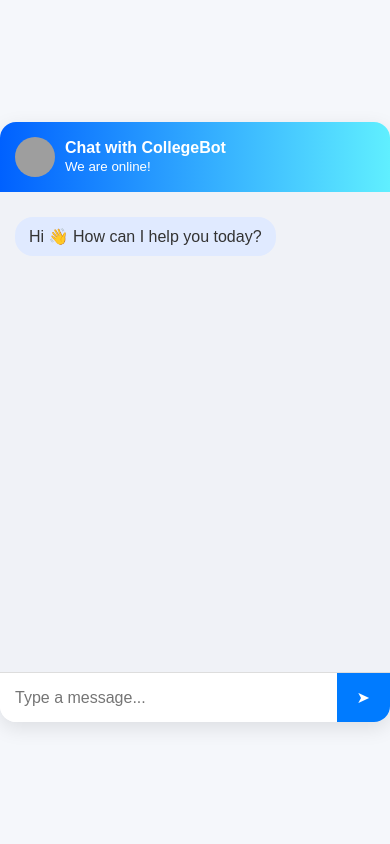
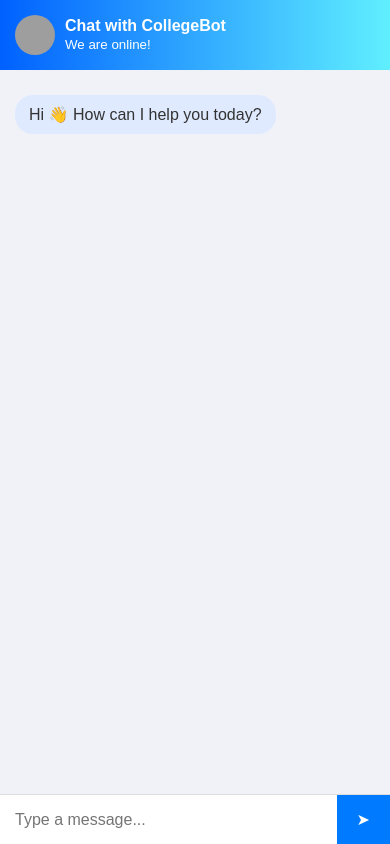
Before and after one commit to ajayyanshu/Sofia-Project, a plain HTML site: page templates/index.html in a window 390 px wide. Drawn offline with Linux system fonts and the light colour scheme; grey boxes are pictures that could not be loaded.

Commit message:
Update index.html

```diff
--- a/templates/index.html
+++ b/templates/index.html
@@ -15,6 +15,7 @@
       height: 100vh;
     }
 
+    /* Chat Container */
     .chat-container {
       width: 400px;
       height: 600px;
@@ -26,6 +27,7 @@
       overflow: hidden;
     }
 
+    /* Chat Header */
     .chat-header {
       background: linear-gradient(90deg, #0061ff, #60efff);
       color: white;
@@ -41,11 +43,14 @@
       margin-right: 10px;
     }
 
+    /* Chat Body */
     .chat-body {
       flex: 1;
       padding: 15px;
       overflow-y: auto;
       background: #f0f2f7;
+      display: flex;
+      flex-direction: column;
     }
 
     .message {
@@ -54,6 +59,7 @@
       border-radius: 18px;
       display: inline-block;
       max-width: 80%;
+      word-wrap: break-word;
     }
 
     .bot-message {
@@ -68,9 +74,11 @@
       align-self: flex-end;
     }
 
+    /* Chat Footer */
     .chat-footer {
       display: flex;
       border-top: 1px solid #ddd;
+      background: white;
     }
 
     .chat-footer input {
@@ -78,6 +86,7 @@
       border: none;
       padding: 15px;
       font-size: 16px;
+      outline: none;
     }
 
     .chat-footer button {
@@ -91,6 +100,26 @@
 
     .chat-footer button:hover {
       background: #0056b3;
+    }
+
+    /* ✅ Mobile Responsive */
+    @media (max-width: 600px) {
+      body {
+        align-items: flex-start;
+      }
+      .chat-container {
+        width: 100%;
+        height: 100vh;
+        border-radius: 0;
+      }
+    }
+
+    /* ✅ Tablet/Desktop */
+    @media (min-width: 601px) and (max-width: 1024px) {
+      .chat-container {
+        width: 80%;
+        height: 80vh;
+      }
     }
   </style>
 </head>
```
